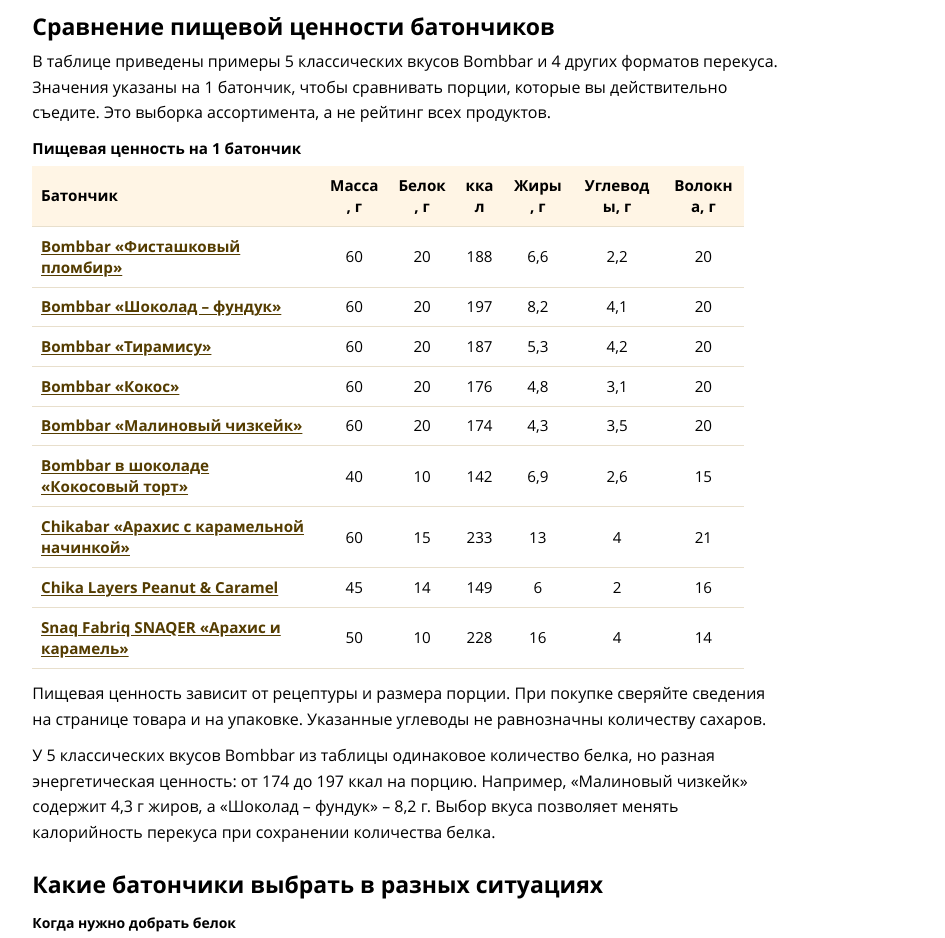
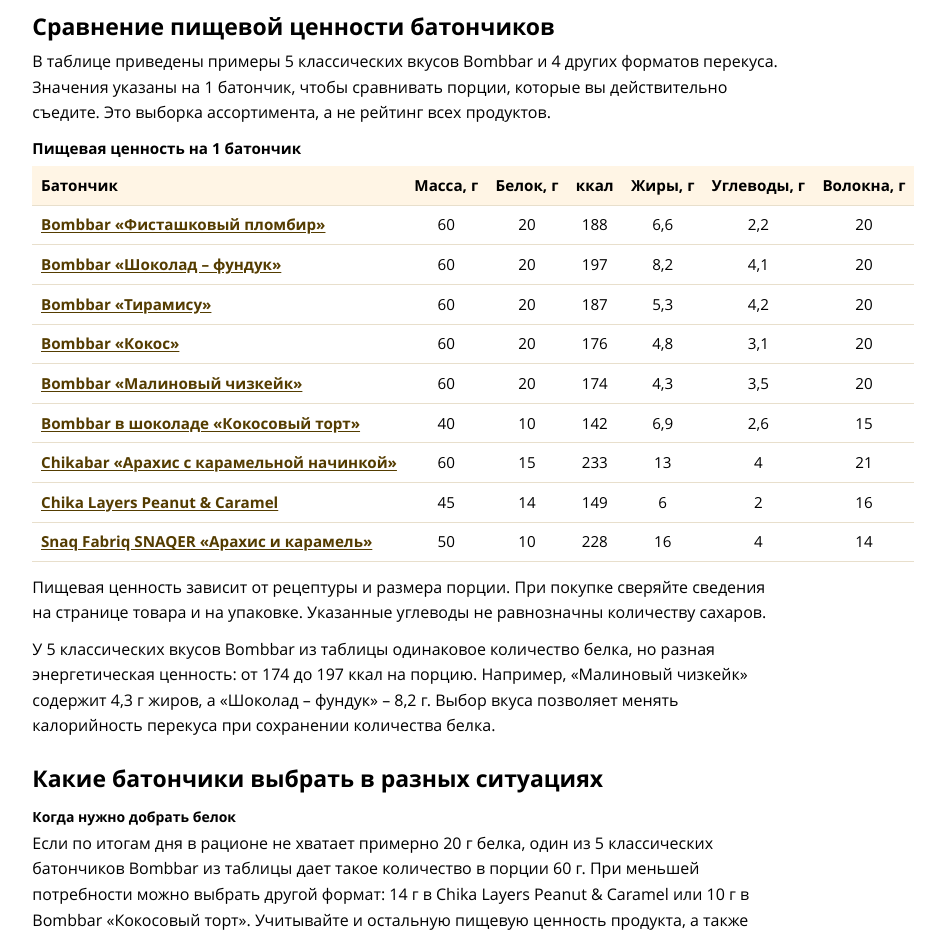
Before and after one commit to yagaeo/bombbar-geo-preview, a plain HTML site: page docs/protein-bars/index.html in a window 1280 px wide. Shown: the part 6880-7818 px from the top of the page, without its empty margins (47-992 px from the left). Drawn offline with Linux system fonts and the light colour scheme.

Commit message:
Убрать лишние переносы в сравнительных таблицах

```diff
--- a/docs/assets/preview.css
+++ b/docs/assets/preview.css
@@ -210,8 +210,9 @@ h1 { margin: 0; font-size: 30px; line-height: 1.2; font-weight: 700; }
 .geo-table { inline-size: 100%; font-size: .95em; }
 @media (min-width: 768px) {
   .geo-table {
-    inline-size: auto;
-    max-inline-size: min(100%, 82ch);
+    inline-size: max-content;
+    max-inline-size: 100%;
+    overflow-wrap: normal;
   }
 }
 .faq-item {
--- a/docs/protein-bars/index.html
+++ b/docs/protein-bars/index.html
@@ -3,7 +3,7 @@
 <meta name="robots" content="noindex, nofollow, noimageindex"><meta name="referrer" content="no-referrer">
 <meta http-equiv="Content-Security-Policy" content="default-src 'self'; img-src 'self' https://www.cpanel.bombbar.ru https://cpanel.bombbar.ru https://www.bombbar.ru data:; style-src 'self' 'unsafe-inline'; script-src 'self'; connect-src 'none'; form-action 'none'; object-src 'none'; base-uri 'none'">
 <title>Протеиновые батончики Bombbar, Chikalab – купить в Москве</title>
-<meta name="description" content="Протеиновые батончики Bombbar и Chikalab: сравните белок, КБЖУ, состав и массу порции, выберите вкус или ассорти. Цены и доставка по Москве."><link rel="stylesheet" href="../assets/preview.css?rev=20261125-4">
+<meta name="description" content="Протеиновые батончики Bombbar и Chikalab: сравните белок, КБЖУ, состав и массу порции, выберите вкус или ассорти. Цены и доставка по Москве."><link rel="stylesheet" href="../assets/preview.css?rev=20261125-5">
 <link rel="stylesheet" href="../assets/b03-content.css?rev=20261125-4">
 <script src="../assets/preview.js?rev=20261125-2" defer></script></head><body><header class="site-header">
   <div class="topbar">
```
Also changed, not shown: docs/assorti/index.html (+1 -1 lines), docs/protein-cookies/index.html (+1 -1 lines), 1 other file.
